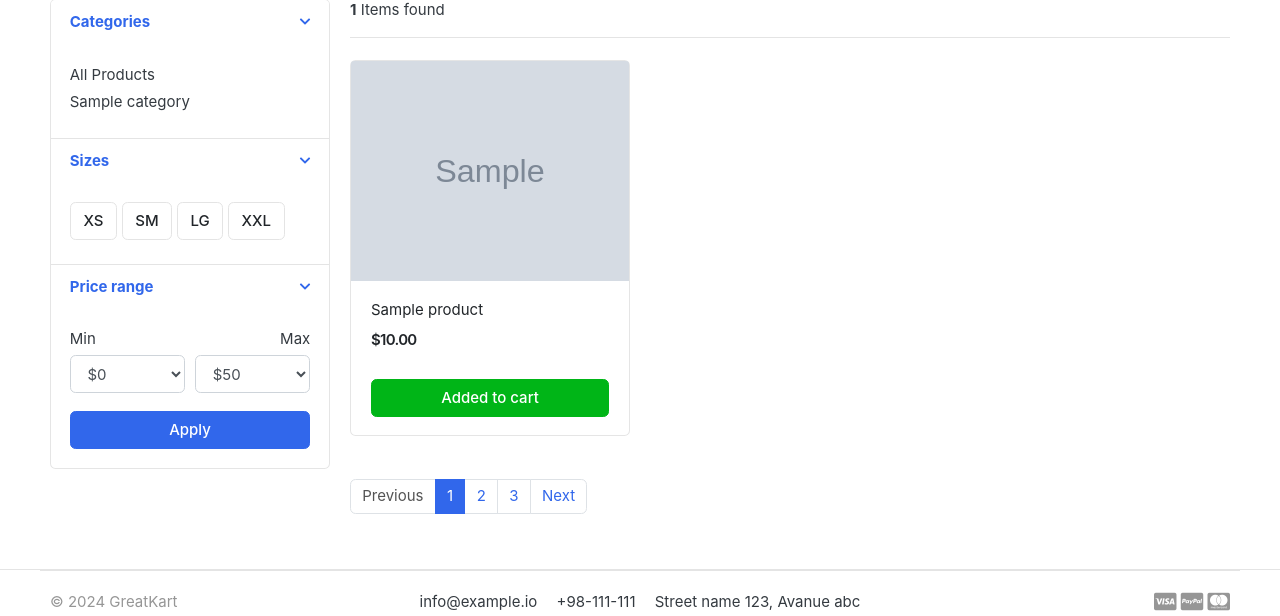
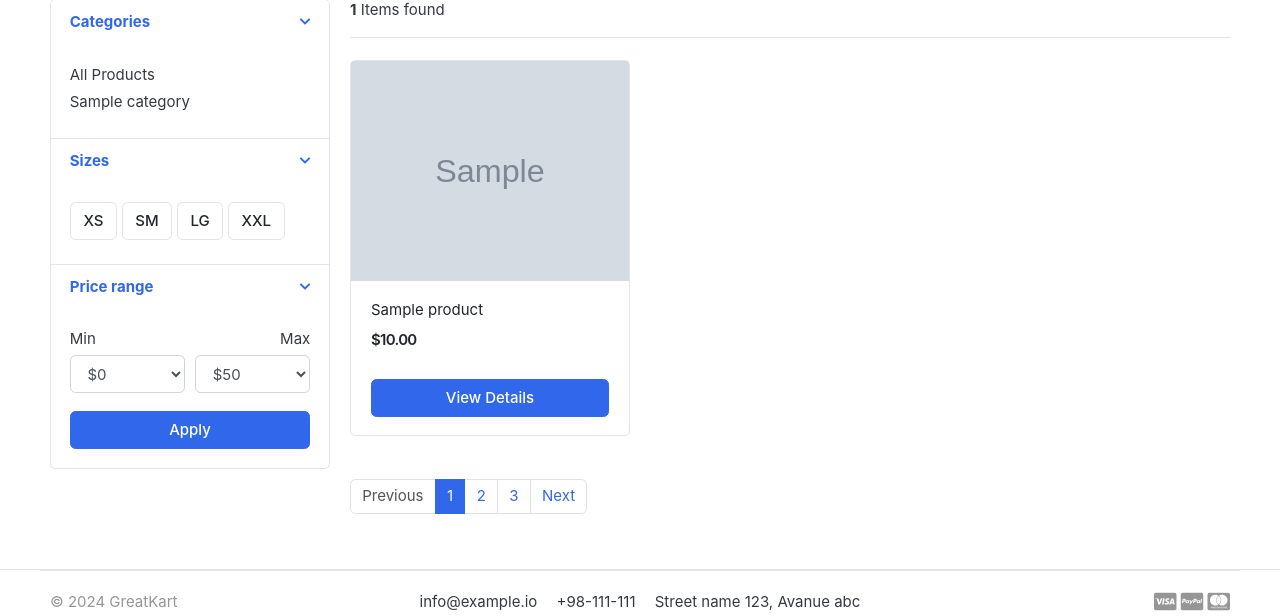
Before and after one commit to AlirezaAnbari/Django-BootstrapTemplate-GreatkartWebsite, a Django app: page /store/ in a window 1280 px wide. Shown: the part 295-911 px from the top of the page. Run offline with Django 4.2, Linux system fonts and the light colour scheme; tables that the repository leaves empty hold one stand-in row (values such as "Sample post"); grey boxes marked "Sample" are stand-in pictures; some libraries are stand-ins or nearby versions; some web fonts are replaced.

Commit message:
Fixing cart bugs-second part
change button for each product in store to view details

```diff
--- a/templates/store/store.html
+++ b/templates/store/store.html
@@ -145,7 +145,7 @@
                                     </div>
                                     <!-- price-wrap.// -->
                                 </div>
-                                <a href="{% url 'add_cart' product.id %}" class="btn btn-block btn-success">Added to cart </a>
+                                <a href="{{ product.get_url }}" class="btn btn-block btn-primary">View Details </a>
                             </figcaption>
                         </figure>
                     </div>
```
